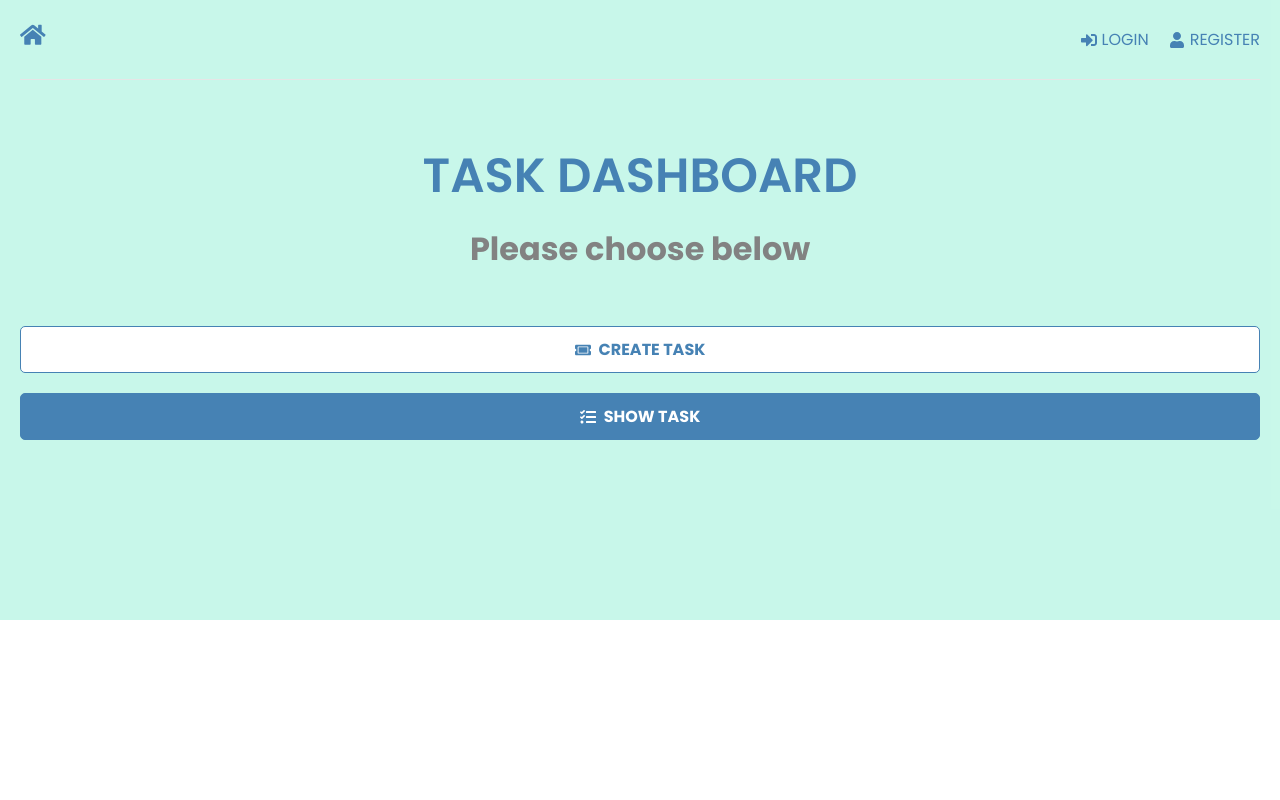
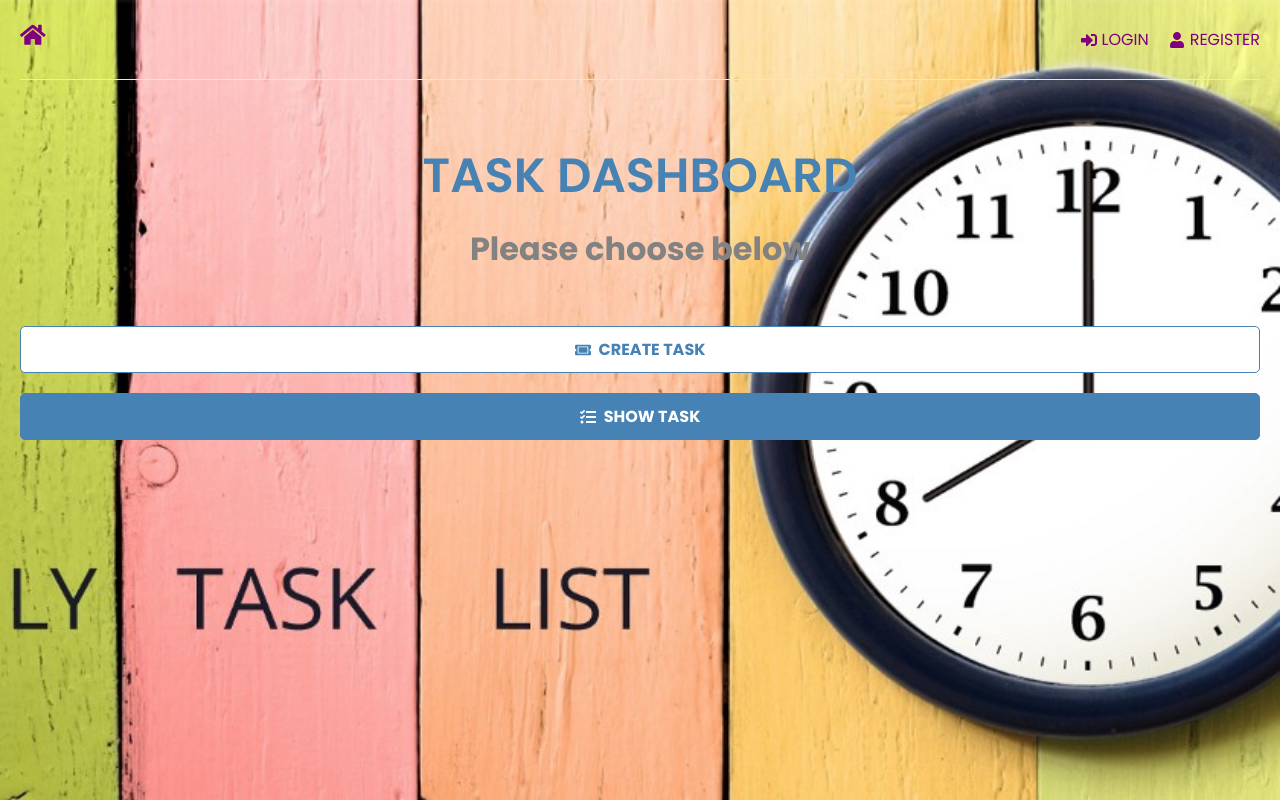
Before and after one commit to rick-liyue-huang/TaskList-Mern, a React (Create React App) app in the folder client/: page / in a window 1280 px wide. Built offline with nearby package versions, Linux system fonts and the light colour scheme.

Commit message:
feat: update background

```diff
--- a/client/src/components/Header.tsx
+++ b/client/src/components/Header.tsx
@@ -32,7 +32,7 @@ const HeaderComponent = () => {
 				{
 					user ? (
 						<li>
-							<button className={'btn'} onClick={handleLogout}>
+							<button className={'btn'} onClick={handleLogout} style={{backgroundColor: 'purple'}}>
 								<FaSignOutAlt /> LOGOUT
 							</button>
 						</li>
--- a/client/src/index.css
+++ b/client/src/index.css
@@ -9,11 +9,15 @@
 body {
   font-family: 'Poppins', sans-serif;
   height: 100vh;
+  background-image: url("./bg.jpeg");
+  background-position: center;
+  background-repeat: no-repeat;
+  background-size: cover;
 }
 
 a {
   text-decoration: none;
-  color: steelblue;
+  color: purple;
 }
 
 p {
@@ -41,7 +45,7 @@ h3 {
   margin: 0 auto;
   padding: 0 20px;
   text-align: center;
-  background-color: rgba(187, 246, 229, 0.8);
+  /*background-color: rgba(187, 246, 229, 0.8);*/
   padding-bottom: 10rem;
 }
 
```
Also changed, not shown: client/src/bg.jpeg (added).
